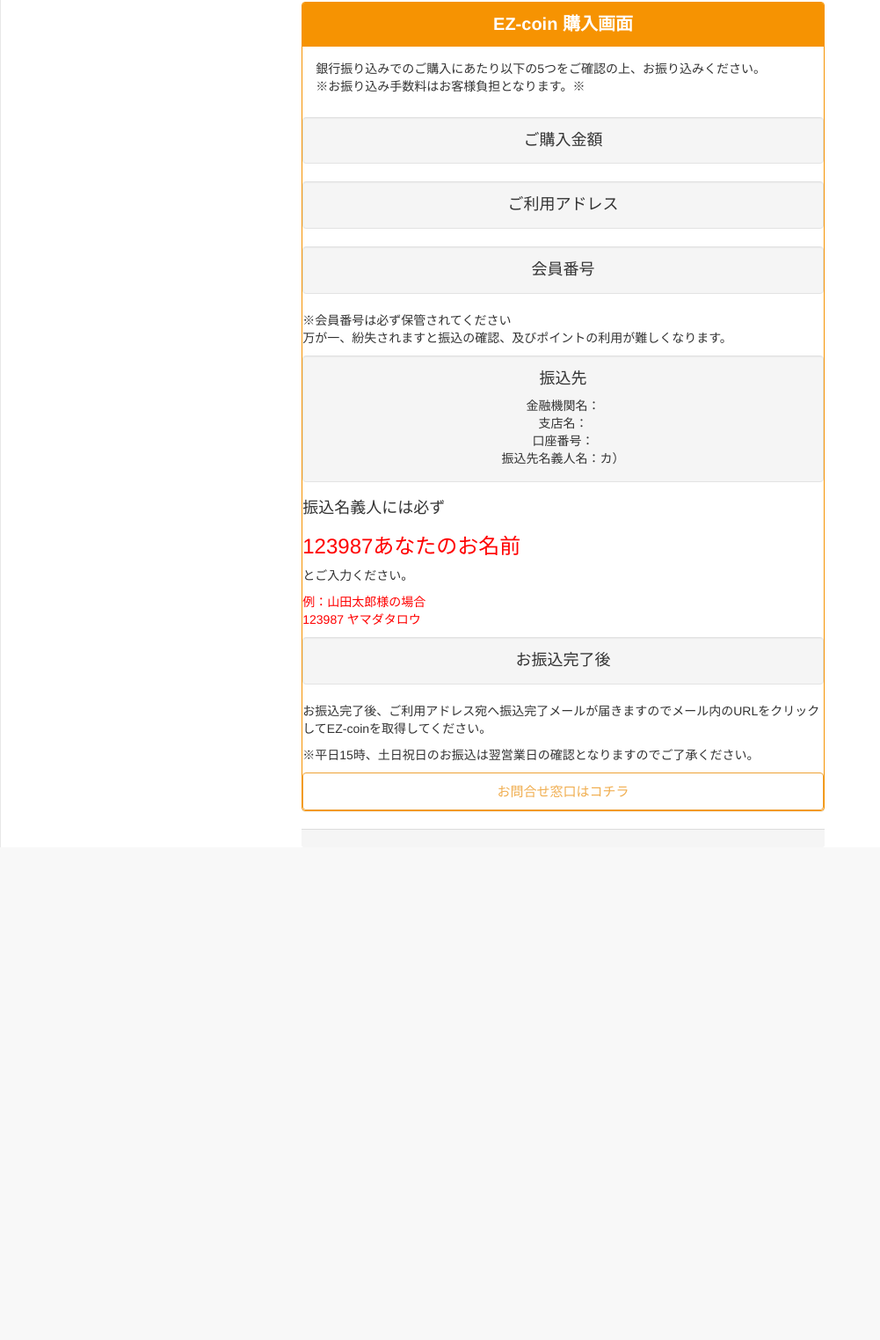
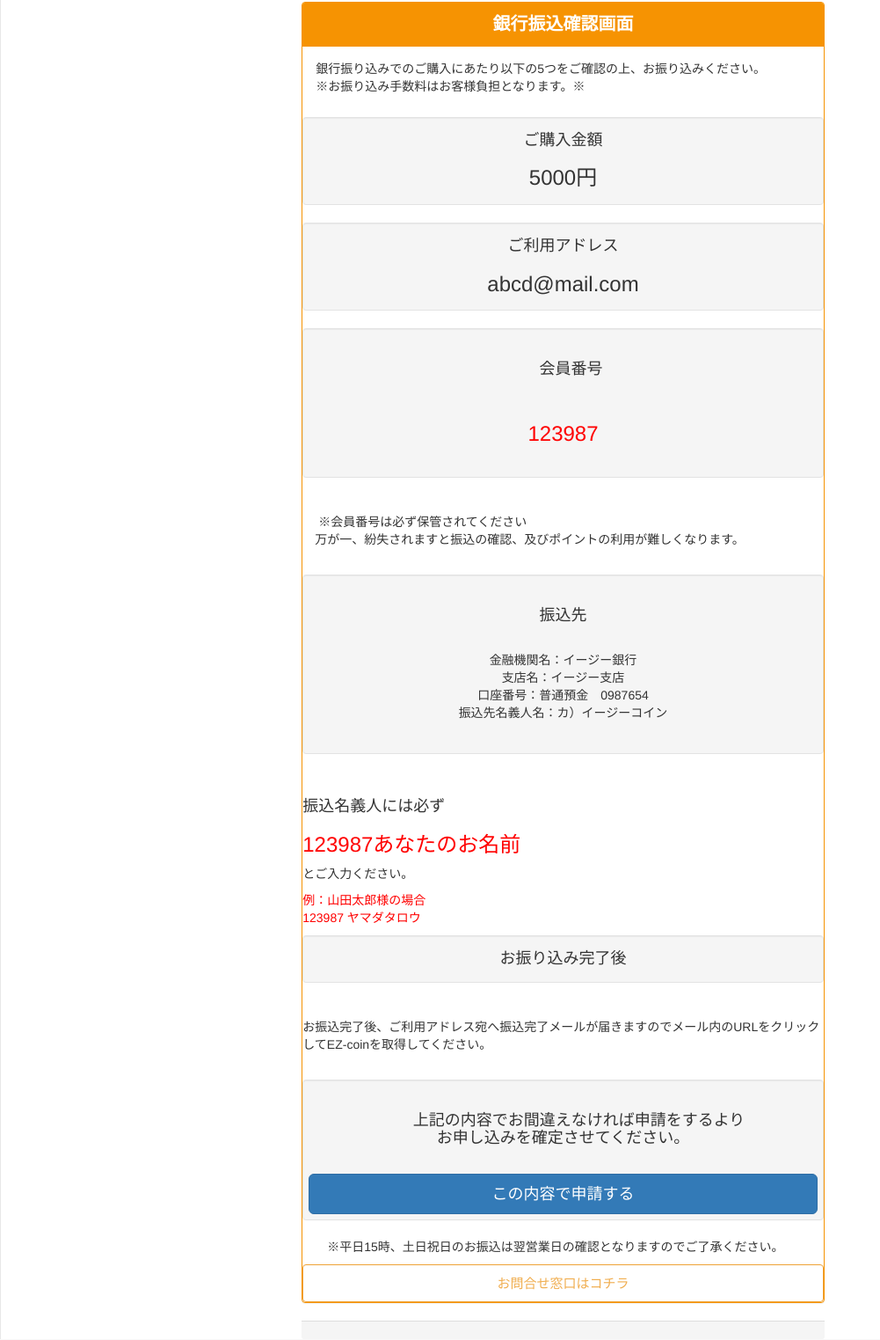
Before and after one commit to ez-coin-layout/ez_coin_layout_sample, a website: page pages/step06.html in a window 1280 px wide. Shown: the part 217-1740 px from the top of the page at 88% size, without its empty margins (0-1001 px from the left). Before the commit the page ends 1181 px from the top, so only its background shows below. Drawn offline with Linux system fonts and the light colour scheme.

Commit message:
step06編集

```diff
--- a/pages/step06.html
+++ b/pages/step06.html
@@ -66,7 +66,7 @@
                   </div>
                     <div class="panel panel-yellow">
                         <div class="panel-heading">
-                             EZ-coin  購入画面
+                             銀行振込確認画面
                         </div>
                         <!-- /.panel-heading -->
                         <div class="panel-body">
@@ -77,13 +77,26 @@
                         </p>
                         </div>
                             <div class="new-item">
-                        <h4>ご購入金額</h4>
+                        <h4>
+                          ご購入金額
+                        </h4>
+                        <h3>
+                          5000円
+                        </h3>
                         </div>
                         <div class="new-item">
-                        <h4>ご利用アドレス</h4>
+                        <h4>
+                          ご利用アドレス
+                        </h4>
+                        <h3>
+                          abcd@mail.com
+                        </h3>
                         </div>
                         <div class="new-item">
-                        <h4>会員番号</h4>
+                        　<h4>
+                          　会員番号
+                        　</h4>
+                    　　　　　<span style="color: #ff0000; transparent"><h3>123987</h3></span>
                         　　</div>
                          　　<p>
                           　 ※会員番号は必ず保管されてください
@@ -93,13 +106,13 @@
                         　　<div class="new-item">
                         　　<h4>振込先</h4>
                         　　<p>
-                           金融機関名：
+                            金融機関名：イージー銀行
                         　　<br>
-                           支店名：
+                           支店名：イージー支店
                           　<br>
-                           口座番号：
+                           口座番号：普通預金　0987654
                            <br>
-                           振込先名義人名：カ）
+                           振込先名義人名：カ）イージーコイン
                         　　</p>
                         　</div>
                          　<h4>振込名義人には必ず</h4>
@@ -114,13 +127,23 @@
                            </span>
                            <div class="new-item">
                            <h4>
-                           お振込完了後
+                           お振り込み完了後
                            </h4>
                            </div>
                           　<p>
                             お振込完了後、ご利用アドレス宛へ振込完了メールが届きますのでメール内のURLをクリックしてEZ-coinを取得してください。
                           　</p>
-                          <p>※平日15時、土日祝日のお振込は翌営業日の確認となりますのでご了承ください。</p>
+                         　 <div class="new-item">
+                        　　<h4>
+                          　　上記の内容でお間違えなければ申請をするより
+                          　<br>
+                              お申し込みを確定させてください。
+                        　　</h4>
+                        　　<button type="button" class="btn btn-primary btn-lg btn-block">この内容で申請する</button>
+                        </div>
+                          <p>
+                          　　※平日15時、土日祝日のお振込は翌営業日の確認となりますのでご了承ください。
+                          </p>
                           <button type="button" style="width:100%;padding:10px;font-size:15px;" class="btn btn-outline btn-warning">お問合せ窓口はコチラ</button>
                         </div>
                         <!-- /.panel-body -->
```
Lines whose indentation alone changed are shown as unchanged.
